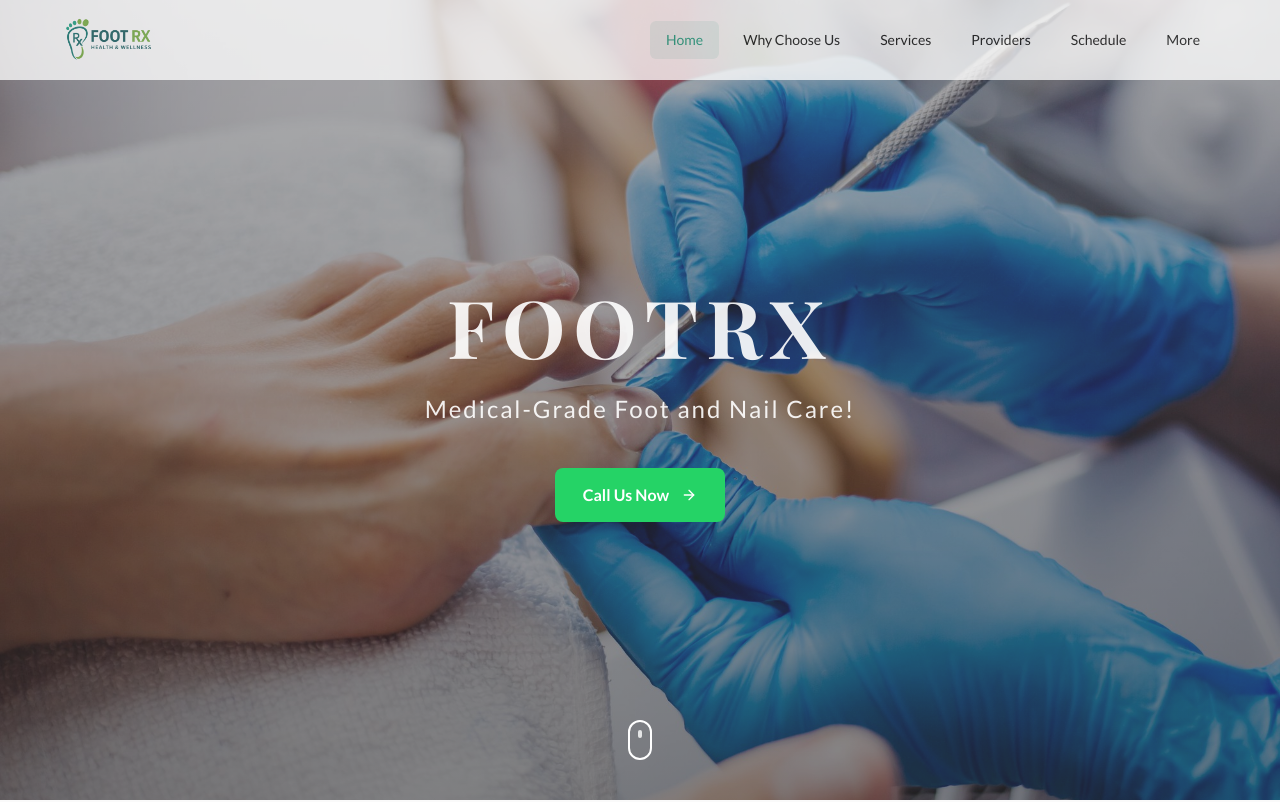
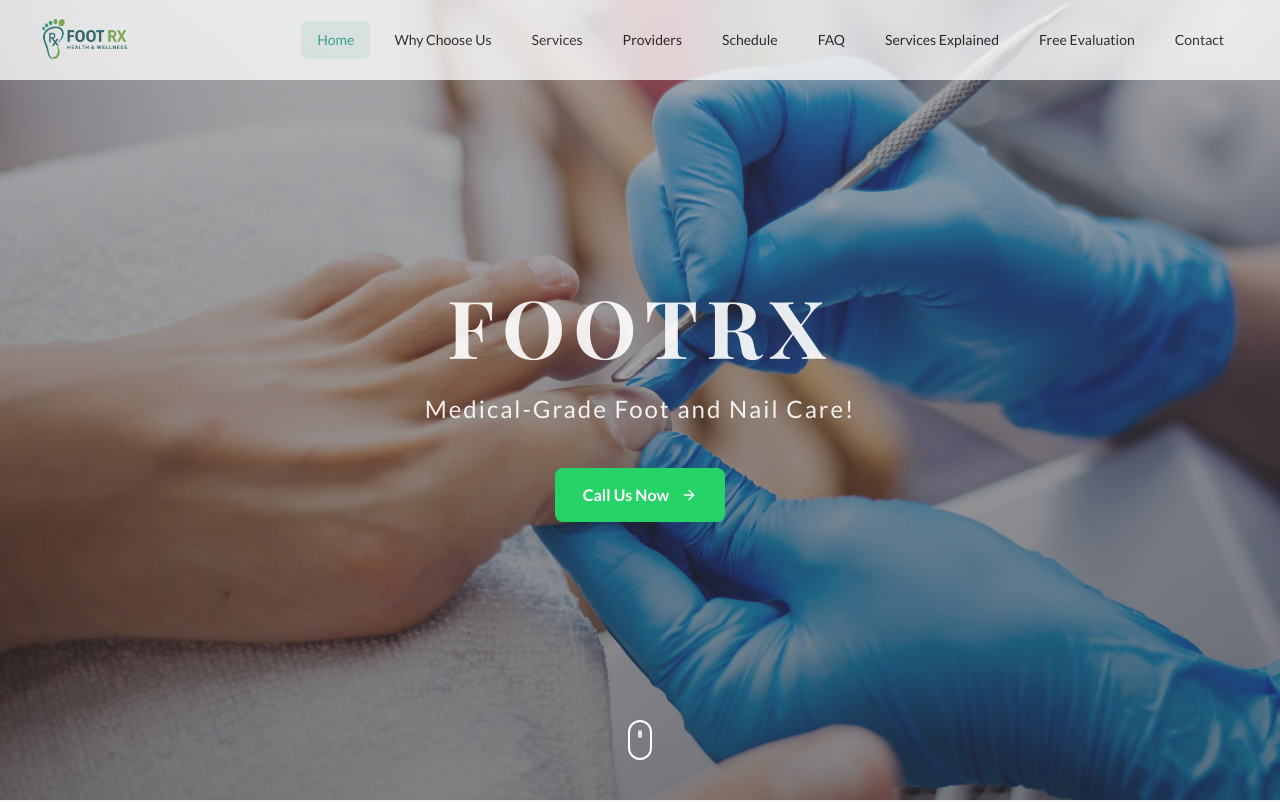
Before and after one commit to RobTov/footrx, a React (Vite) app: page / in a window 1280 px wide. Shown: the top 802 px of the page. Built offline with nearby package versions, Linux system fonts and the light colour scheme.

Commit message:
feat: changed the navbar

```diff
--- a/src/presentation/components/Navbar/Navbar.css
+++ b/src/presentation/components/Navbar/Navbar.css
@@ -20,7 +20,7 @@
 }
 
 .navbar-container {
-  max-width: 1200px;
+  max-width: 100%;
   margin: 0 auto;
   padding: 0 24px;
   display: flex;
@@ -33,6 +33,7 @@
   align-items: center;
   gap: 8px;
   z-index: 1001;
+  margin-left: 16px;
 }
 
 .logo-image {
@@ -57,6 +58,7 @@
   display: flex;
   align-items: center;
   gap: 8px;
+  margin-right: 16px;
 }
 
 .nav-link {
@@ -99,6 +101,9 @@
   visibility: hidden;
   transform: translateY(-10px);
   transition: all 0.3s ease;
+  display: flex;
+  flex-direction: column;
+  gap: 4px;
 }
 
 .nav-dropdown:hover .dropdown-menu {
--- a/src/presentation/components/Navbar/Navbar.tsx
+++ b/src/presentation/components/Navbar/Navbar.tsx
@@ -13,6 +13,7 @@
   { path: '/faq', label: 'FAQ' },
   { path: '/services-explained', label: 'Services Explained' },
   { path: '/free-evaluation', label: 'Free Evaluation' },
+  { path: '/contact', label: 'Contact' },
 ];
 
 export default function Navbar() {
@@ -45,7 +46,7 @@
         </NavLink>
 
         <nav className="navbar-nav desktop">
-          {navLinks.slice(0, 5).map((link) => (
+          {navLinks.map((link) => (
             <NavLink
               key={link.path}
               to={link.path}
@@ -54,20 +55,6 @@
               {link.label}
             </NavLink>
           ))}
-          <div className="nav-dropdown">
-            <span className="nav-link dropdown-trigger">More</span>
-            <div className="dropdown-menu">
-              {navLinks.slice(5).map((link) => (
-                <NavLink
-                  key={link.path}
-                  to={link.path}
-                  className={({ isActive }) => `dropdown-item ${isActive ? 'active' : ''}`}
-                >
-                  {link.label}
-                </NavLink>
-              ))}
-            </div>
-          </div>
         </nav>
 
         <button className="navbar-toggle mobile" onClick={() => setIsOpen(!isOpen)}>
```
